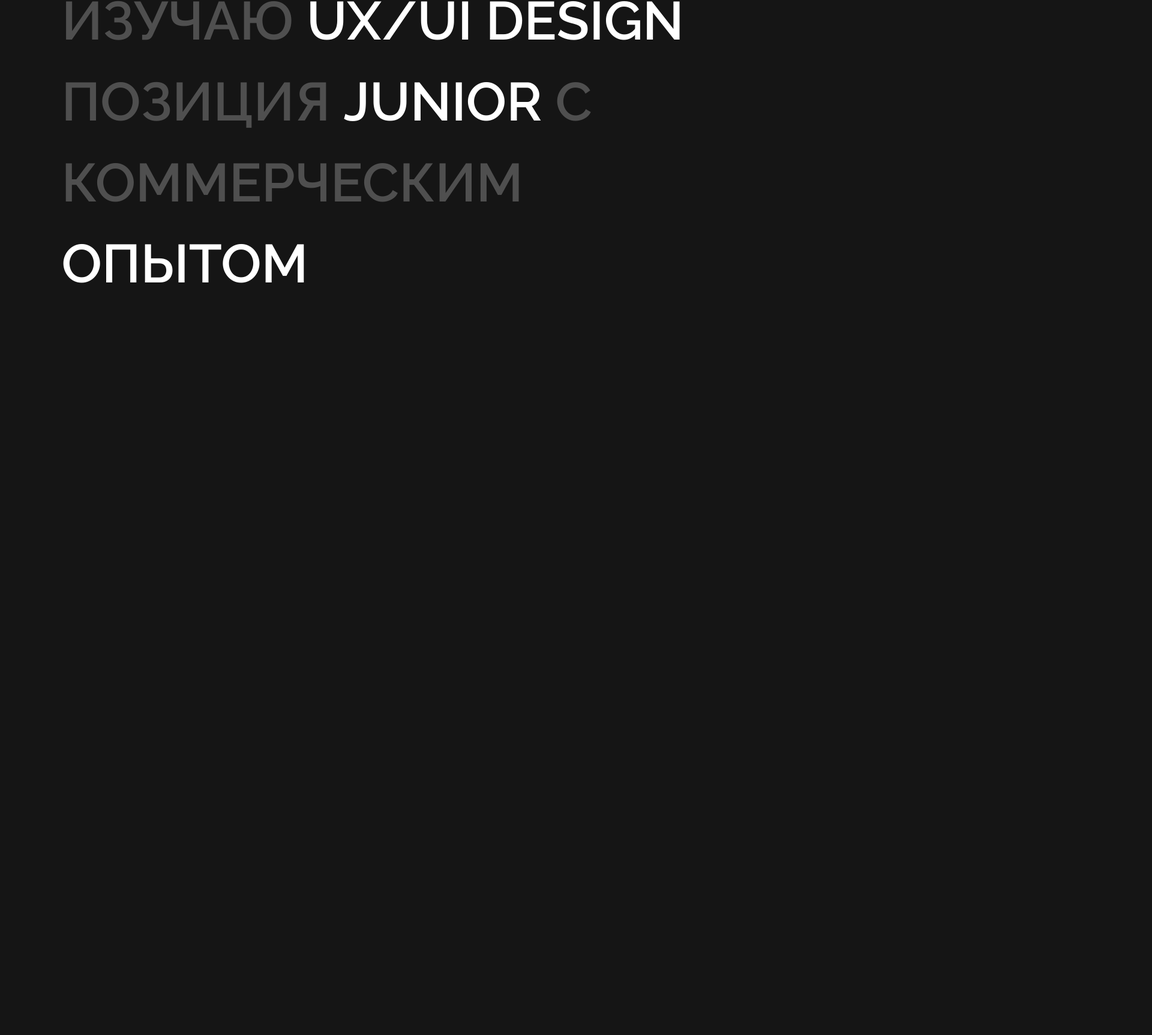
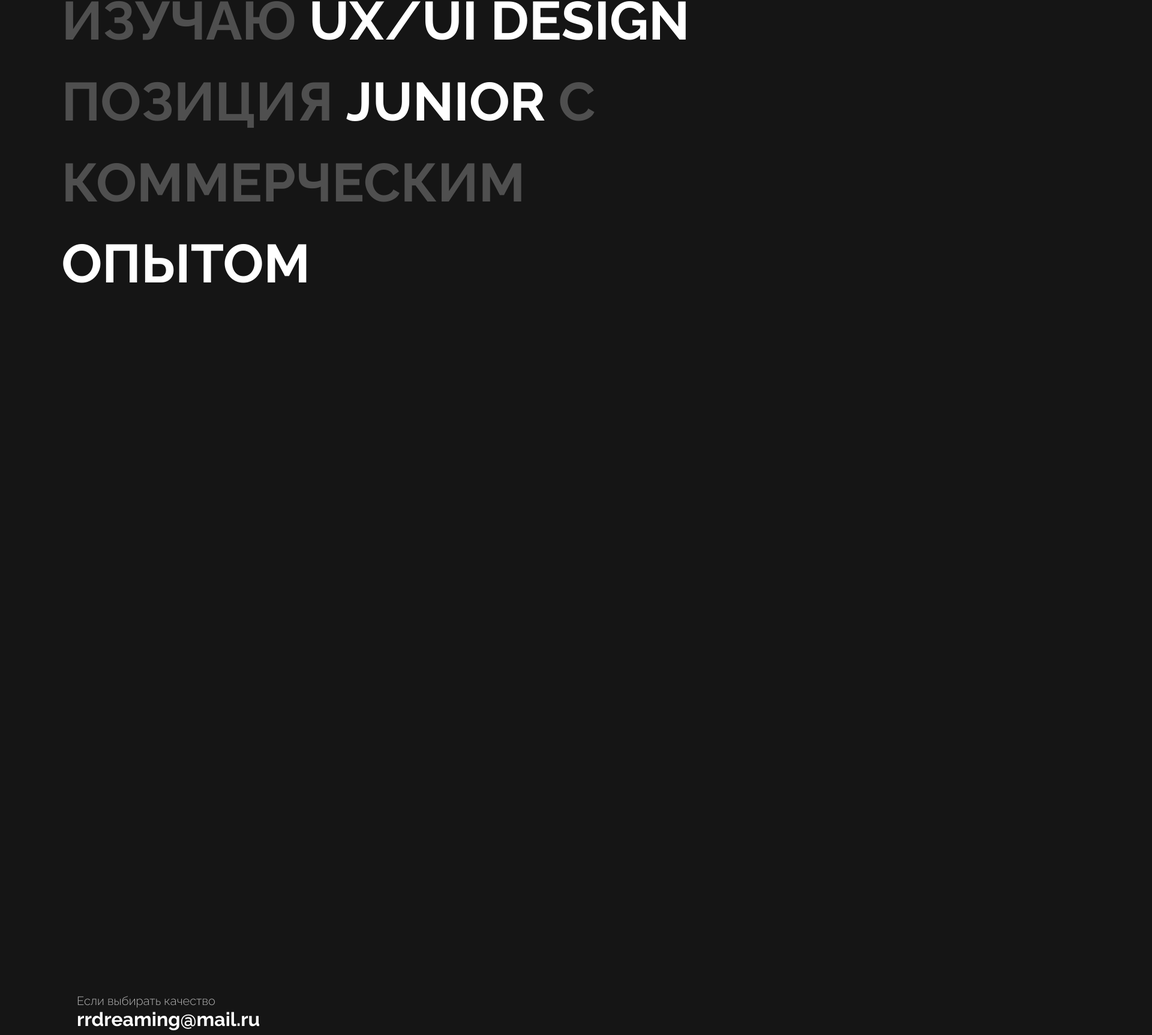
Before and after one commit to DaniilBabakin/PersonalWebsite, a React (Create React App) app: page / in a window 1280 px wide. Shown: the part 788-2514 px from the top of the page at 60% size, 1920 px wide, since content can reach past the window. Before the commit the page ends 2325 px from the top, so only its background shows below. Built offline with nearby package versions, Linux system fonts and the light colour scheme.

Commit message:
fourth commit

```diff
--- a/src/App.js
+++ b/src/App.js
@@ -3,7 +3,6 @@ import Header from "./components/header/header"
 import { BrowserRouter as Router, Routes, Route,useLocation } from "react-router-dom"
 import * as ROUTES from "./constants/routes"
 import { AnimatePresence } from "framer-motion"
-import ScrollToTop from "./hooks/scrollToTop"
 
 const Main = lazy(() => import("./pages/main"))
 const InstagramClone = lazy(() => import("./pages/instagramClonePage"))
--- /dev/null
+++ b/src/components/footer/footer.js
@@ -0,0 +1,19 @@
+import React from "react"
+import '../../styles/footer.scss'
+export const Footer = () => {
+  return (
+    <footer className="instagram__footer">
+      <div className="instagram__footer__contact">
+        <span className="instagram__footer__suptitle">
+          Если выбирать качество
+        </span>
+        <a
+          href="mailto:rrdreaming@mail.ru"
+          className="instagram__footer__email"
+        >
+          rrdreaming@mail.ru
+        </a>
+      </div>
+    </footer>
+  )
+}
--- a/src/components/projects/projects.js
+++ b/src/components/projects/projects.js
@@ -13,6 +13,7 @@ import { OpticaVzor } from "./projectsCards/opticaVzor"
 
 export default function Projects() {
   const transition = { duration: 0.5, ease: [0.43, 0.13, 0.23, 0.96] }
+  //Отслеживание размеров окна для применения эффектов
   const size = useWindowSize()
   const scrollStart = size.height * 0.5
   const scrollAmount = size.height > 900 ? size.height : size.height * 0.8
--- a/src/hooks/scrollToTop.js
+++ /dev/null
@@ -1,13 +0,0 @@
-import { useEffect } from "react";
-import { useLocation } from "react-router";
-
-const ScrollToTop = (props) => {
-  const location = useLocation();
-  useEffect(() => {
-    window.scrollTo(0, 0);
-  }, [location]);
-
-  return <>{props.children}</>
-};
-
-export default ScrollToTop;
--- a/src/pages/instagramClonePage.js
+++ b/src/pages/instagramClonePage.js
@@ -3,6 +3,7 @@ import ProgressiveImage from "react-progressive-image"
 import { motion } from "framer-motion"
 import "../styles/singleProject.scss"
 import "../styles/instagramClonePage.scss"
+import { Footer } from "../components/footer/footer"
 export default function InstagramClonePage() {
   const transition = { duration: 1, ease: [0.43, 0.13, 0.23, 0.96] }
   useEffect(() => {
@@ -25,7 +26,7 @@ export default function InstagramClonePage() {
         {(src) => (
           <motion.img
             src={src}
-            alt="aboba"
+            alt="instagramCloneImage"
             className="single__project__image"
             initial={{ opacity: 0 }}
             animate={{ opacity: 1 }}
@@ -98,6 +99,7 @@ export default function InstagramClonePage() {
           </div>
         </motion.div>
 
+
         <motion.div
           className="instagram__point"
           initial={{ opacity: 0, y: 30 }}
@@ -127,12 +129,7 @@ export default function InstagramClonePage() {
           </div>
         </motion.div>
       </div>
-      <footer className="instagram__footer">
-       <div className="instagram__footer__contact">
-        <span className="instagram__footer__suptitle">Если выбирать качество</span>
-        <a href="mailto:rrdreaming@mail.ru" className="instagram__footer__email">rrdreaming@mail.ru</a>
-       </div>
-      </footer>
+      <Footer/>
     </div>
   )
 }
--- a/src/pages/main.js
+++ b/src/pages/main.js
@@ -3,6 +3,7 @@ import '../styles/main.scss'
 import styled from 'styled-components';
 import Projects from '../components/projects/projects';
 import { MainSection } from '../components/mainSection';
+import { Footer } from '../components/footer/footer';
 
 export default function Main(){
 
@@ -11,6 +12,7 @@ export default function Main(){
     <div>
       <MainSection/>
       <Projects/>
+      <Footer/>
     </div>
   )
 }
--- /dev/null
+++ b/src/styles/footer.scss
@@ -0,0 +1,33 @@
+.instagram__footer{
+  height:300px;
+  position: relative;
+  z-index: 100;
+  display: flex;
+  max-width: 80vw;
+  margin:0 auto;
+  &__contact{
+    display: flex;
+    flex-direction: column;
+    align-items: flex-start;
+    justify-content: center;
+    transition: 0.3s ease all;
+    &:hover{
+      transform: translateY(-5px);
+    }
+  }
+  &__suptitle{
+    color:rgb(180, 180, 180);
+    font-size: 20px;
+    font-weight: 300;
+  }
+  &__email{
+    color:white;
+    text-decoration: none;
+    font-size: 2.5vw;
+    font-weight: bold;
+    transition: 0.3s ease all;
+    &:hover{
+      color:#c2c065
+    }
+  }
+}
--- a/src/styles/instagramClonePage.scss
+++ b/src/styles/instagramClonePage.scss
@@ -42,6 +42,11 @@
   &__img{
     max-height: 520px;
     max-width: 45vw;
+    transition: 0.3s ease all;
+    &:hover{
+      transform: scale(1.01);
+      border-radius: 25px;
+    }
   }
   &__circle{
     width:28px;
@@ -54,37 +59,6 @@
   }
   &:last-child{
     justify-content: space-evenly;
-  }
-}
-.instagram__footer{
-  height:300px;
-  display: flex;
-  max-width: 80vw;
-  margin:0 auto;
-  &__contact{
-    display: flex;
-    flex-direction: column;
-    align-items: flex-start;
-    justify-content: center;
-    transition: 0.3s ease all;
-    &:hover{
-      transform: translateY(-5px);
-    }
-  }
-  &__suptitle{
-    color:rgb(180, 180, 180);
-    font-size: 20px;
-    font-weight: 300;
-  }
-  &__email{
-    color:white;
-    text-decoration: none;
-    font-size: 2.5vw;
-    font-weight: bold;
-    transition: 0.3s ease all;
-    &:hover{
-      color:#c7c53d
-    }
   }
 }
 
--- a/src/styles/main.scss
+++ b/src/styles/main.scss
@@ -15,7 +15,7 @@ overflow: hidden;
   text-transform:uppercase;
   font-size: 7vw;
   line-height: 135px;
-  font-weight: 600;
+  font-weight: 700;
   letter-spacing: 0px;
   color:hsla(0,0%,100%,.25);
   padding:0;
--- a/src/styles/projects.scss
+++ b/src/styles/projects.scss
@@ -2,11 +2,11 @@
   background-color: #ffffff;
   min-height:100vh;
   position: relative;
-  z-index:100;
+  z-index:150;
   padding:8vh 0vw 8vh 3.5vw;
 
   &__container{
-    overflow-x: scroll;
+
     margin: 0 auto;
     text-align: left;
     display: flex;
```
